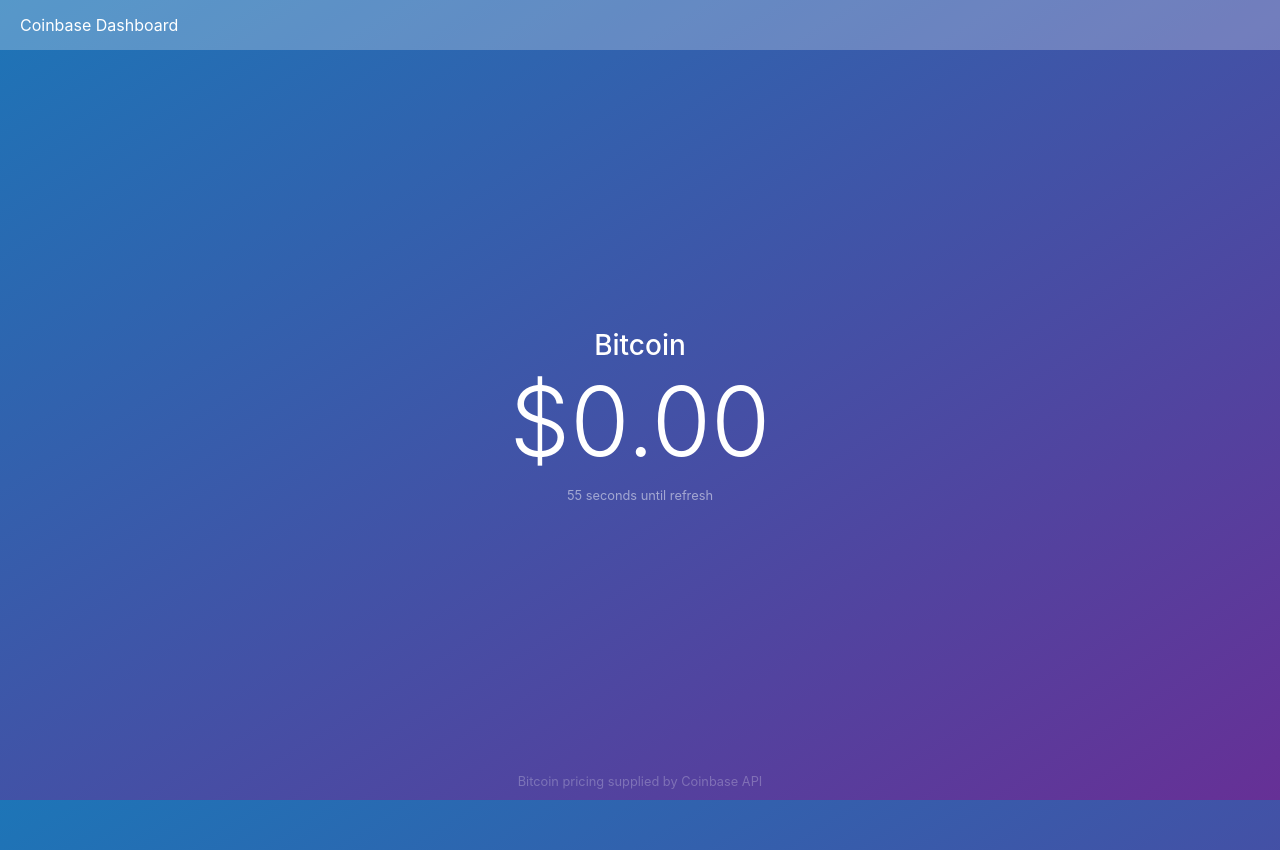
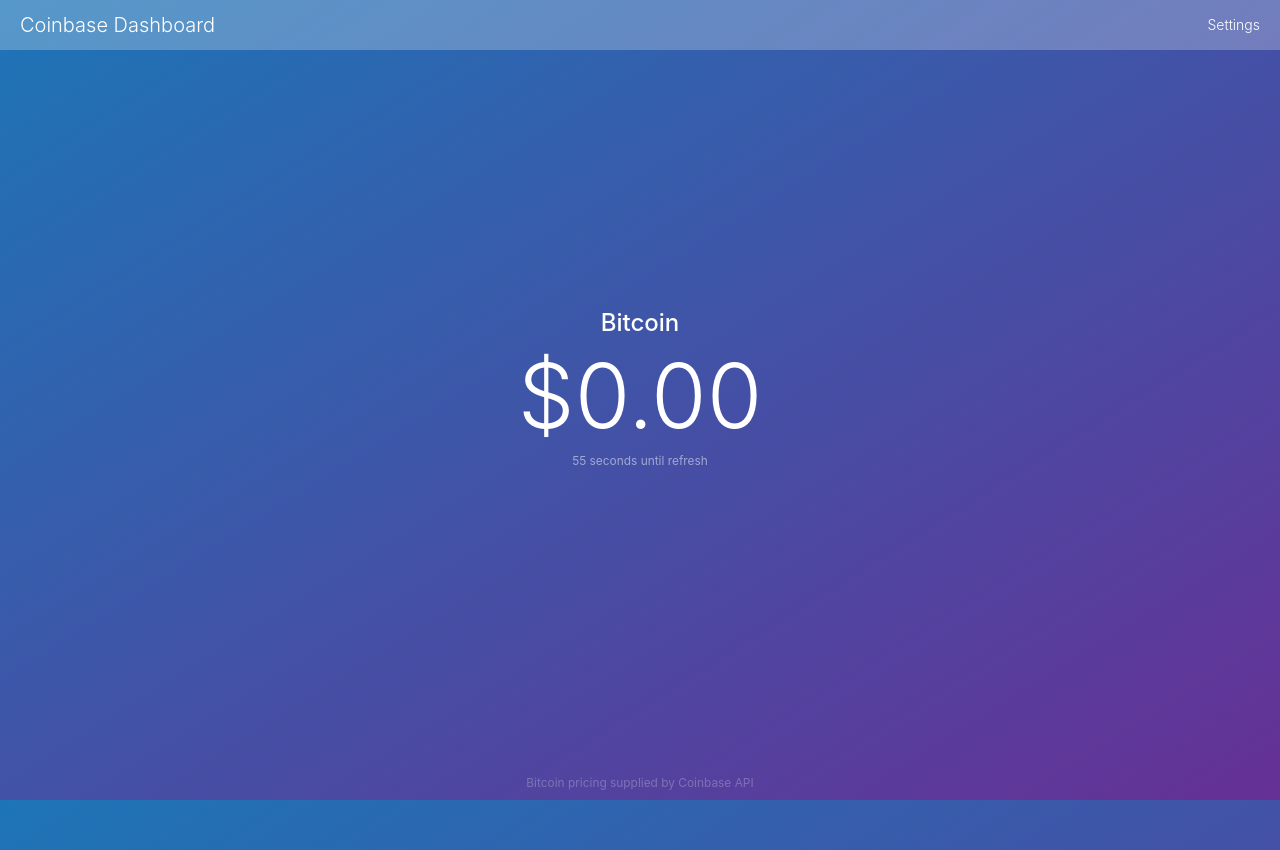
Before and after one commit to tomzmyslo/coinbase-dashboard, a React (Create React App) app: page / in a window 1280 px wide. Built offline with nearby package versions, Linux system fonts and the light colour scheme; no server answers.

Commit message:
Added modal to change local & digital currencies

```diff
--- a/package.json
+++ b/package.json
@@ -4,6 +4,7 @@
   "private": true,
   "dependencies": {
     "react": "^15.6.1",
+    "react-bootstrap": "^0.31.2",
     "react-dom": "^15.6.1"
   },
   "devDependencies": {
--- a/public/index.html
+++ b/public/index.html
@@ -4,38 +4,20 @@
     <meta charset="utf-8">
     <meta name="viewport" content="width=device-width, initial-scale=1, shrink-to-fit=no">
     <meta name="theme-color" content="#000000">
-    <!--
-      manifest.json provides metadata used when your web app is added to the
-      homescreen on Android. See https://developers.google.com/web/fundamentals/engage-and-retain/web-app-manifest/
-    -->
-    <link rel="stylesheet" href="https://maxcdn.bootstrapcdn.com/bootstrap/4.0.0-beta/css/bootstrap.min.css" integrity="sha384-/Y6pD6FV/Vv2HJnA6t+vslU6fwYXjCFtcEpHbNJ0lyAFsXTsjBbfaDjzALeQsN6M" crossorigin="anonymous">
+    <link rel="stylesheet" href="https://maxcdn.bootstrapcdn.com/bootstrap/latest/css/bootstrap.min.css">
+    <!-- <link rel="stylesheet" href="https://maxcdn.bootstrapcdn.com/bootstrap/4.0.0-beta/css/bootstrap.min.css"> -->
     <link rel="manifest" href="%PUBLIC_URL%/manifest.json">
     <link rel="shortcut icon" href="%PUBLIC_URL%/favicon.png">
-    <!--
-      Notice the use of %PUBLIC_URL% in the tags above.
-      It will be replaced with the URL of the `public` folder during the build.
-      Only files inside the `public` folder can be referenced from the HTML.
 
-      Unlike "/favicon.ico" or "favicon.ico", "%PUBLIC_URL%/favicon.ico" will
-      work correctly both with client-side routing and a non-root public URL.
-      Learn how to configure a non-root public URL by running `npm run build`.
-    -->
     <title>Coinbase Dashboard</title>
   </head>
   <body>
+
     <noscript>
       You need to enable JavaScript to run this app.
     </noscript>
+
     <div id="root"></div>
-    <!--
-      This HTML file is a template.
-      If you open it directly in the browser, you will see an empty page.
 
-      You can add webfonts, meta tags, or analytics to this file.
-      The build step will place the bundled scripts into the <body> tag.
-
-      To begin the development, run `npm start` or `yarn start`.
-      To create a production bundle, use `npm run build` or `yarn build`.
-    -->
   </body>
 </html>
--- a/src/App.css
+++ b/src/App.css
@@ -7,12 +7,21 @@
   margin: 0;
   padding: 0;
   color: white;
+  font-family: -apple-system,BlinkMacSystemFont,"Segoe UI",Roboto,"Helvetica Neue",Arial,sans-serif;
 }
 
-a, a:hover, a:visited {
+a, a:visited {
   color: white;
   cursor: pointer;
   text-decoration: none;
+  font-weight: 300;
+}
+
+a:hover {
+  color: rgba(255, 255, 255, 0.75);
+  cursor: pointer;
+  text-decoration: none;
+  font-weight: 300;
 }
 
 nav {
@@ -21,6 +30,7 @@
   height: 50px;
   line-height: 50px;
   padding-left: 20px;
+  padding-right: 20px;
   z-index: 100;
 }
 
@@ -37,6 +47,11 @@
   text-align: left;
 }
 
+.brand {
+  font-size: 2rem;
+  font-weight: 300;
+}
+
 .dashboard {
   text-align: center;
   position: absolute;
@@ -50,9 +65,17 @@
 
 .currency {
   position: relative;
-  top: 35%;
+  top: 30%;
 }
 
 .refreshStatus {
   color: rgba(255, 255, 255, 0.5);
 }
+
+.display-1 {
+  font-size: 9rem;
+  font-weight: 300;
+  line-height: 1.1;
+  margin-top: 0;
+  margin-bottom: 0.5rem;
+}
--- a/src/App.js
+++ b/src/App.js
@@ -1,5 +1,7 @@
 import React, { Component } from 'react'
 import './App.css'
+import MonetaryUnit from './MonetaryUnit'
+import CurrencyModal from './CurrencyModal'
 
 class App extends Component {
   constructor() {
@@ -8,10 +10,16 @@
       amount: '0.00',
       base: 'BTC',
       currency: 'USD',
-      name: 'Bitcoin',
+      digital: 'Bitcoin',
       refreshInterval: 1,
       seconds: 60,
+      showModal: false,
     }
+
+    this.open = this.open.bind(this)
+    this.close = this.close.bind(this)
+    this.changeCurrency = this.changeCurrency.bind(this)
+    this.getPrice = this.getPrice.bind(this)
   }
 
   getPrice() {
@@ -32,6 +40,24 @@
         console.error('Network error: ' + err);
       }
     )
+  }
+
+  open() {
+    this.setState({showModal: true})
+  }
+
+  close() {
+    this.setState({showModal: false})
+  }
+
+  changeCurrency(e) {
+    this.setState({
+      base: e.base,
+      currency: e.currency,
+      digital: e.digital,
+      seconds: 0,
+    })
+    this.close()
   }
 
   componentWillMount() {
@@ -59,17 +85,18 @@
       <div className="App">
 
         <nav>
-          <a href="/">Coinbase Dashboard</a>
+          <a className="brand" href="/">Coinbase Dashboard</a>
+          <a onClick={this.open} style={{float: 'right'}}>Settings</a>
         </nav>
 
         <div className="container-fluid">
 
           <div className="dashboard">
             <div className="currency">
-              <h3>{this.state.name}</h3>
+              <h3>{this.state.digital}</h3>
               <div className="price">
                 <h1 className="display-1">
-                  ${this.state.amount}
+                  <MonetaryUnit currency={this.state.currency} />{this.state.amount}
                 </h1>
                 <small className="refreshStatus">{this.state.seconds} seconds until refresh</small>
               </div>
@@ -82,6 +109,15 @@
 
         </div>
 
+        <CurrencyModal
+          close={this.close}
+          changeCurrency={this.changeCurrency}
+          showModal={this.state.showModal}
+          base={this.state.base}
+          currency={this.state.currency}
+          digital={this.state.digital}
+        />
+
       </div>
 
     );
--- /dev/null
+++ b/src/CurrencyModal.css
@@ -0,0 +1,3 @@
+.modal-dialog {
+  color: #333;
+}
--- /dev/null
+++ b/src/CurrencyModal.js
@@ -0,0 +1,86 @@
+import React, { Component } from 'react'
+import './CurrencyModal.css'
+import { Button, Modal } from 'react-bootstrap'
+
+class CurrencyModal extends Component {
+
+  constructor(props) {
+    super(props)
+
+    this.state = {
+      base: this.props.base,
+      currency: this.props.currency,
+      digital: this.props.digital,
+    }
+
+    this.handleInputChange = this.handleInputChange.bind(this)
+  }
+
+  handleInputChange(e) {
+    const value = e.target.value
+    const name = e.target.name
+    console.log(name + ": " + value);
+
+    if (name === "base" && value === "BTC") {
+      this.setState({digital: "Bitcoin"})
+    } else if (name === "base" && value === "ETH") {
+      this.setState({digital: "Ethereum"})
+    } else if (name === "base" && value === "LTC") {
+      this.setState({digital: "Litecoin"})
+    }
+
+    this.setState({[name]: value})
+  }
+
+  render() {
+    return(
+      <Modal show={this.props.showModal} onHide={this.props.close}>
+        <Modal.Header closeButton>
+          <Modal.Title>Change Currency</Modal.Title>
+        </Modal.Header>
+        <Modal.Body>
+          <div className="row">
+            <div className="col-md-6">
+              <div className="form-group">
+                <label>Digital Currency</label>
+                <select
+                  name="base"
+                  className="form-control"
+                  value={this.state.base}
+                  onChange={this.handleInputChange}
+                >
+                  <option value="BTC">Bitcoin</option>
+                  <option value="ETH">Ethereum</option>
+                  <option value="LTC">Litecoin</option>
+                </select>
+              </div>
+            </div>
+            <div className="col-md-6">
+              <div className="form-group">
+                <label>Local Currency</label>
+                <select
+                  name="currency"
+                  className="form-control"
+                  value={this.state.currency}
+                  onChange={this.handleInputChange}
+                >
+                  <option value="USD">United States Dollar</option>
+                  <option value="CAD">Canadian Dollar</option>
+                  <option value="EUR">Euro</option>
+                  <option value="MXN">Mexican Peso</option>
+                </select>
+              </div>
+            </div>
+          </div>
+
+        </Modal.Body>
+        <Modal.Footer>
+          <Button bsStyle="primary" onClick={() => this.props.changeCurrency(this.state)}>Save</Button>
+        </Modal.Footer>
+      </Modal>
+    )
+  }
+
+}
+
+export default CurrencyModal
--- /dev/null
+++ b/src/MonetaryUnit.js
@@ -0,0 +1,22 @@
+import React, { Component } from 'react'
+
+class MonetaryUnit extends Component {
+  render() {
+    let unit = '';
+
+    if (this.props.currency === 'MXN') {
+      unit = '\u20B1'
+    } else if (this.props.currency === 'EUR') {
+      unit = '\u20AC'
+    } else {
+      unit = '\u0024'
+    }
+    return(
+      <span>
+        {unit}
+      </span>
+    )
+  }
+}
+
+export default MonetaryUnit
```
Also changed, not shown: 1 other file (tests, documents, lock files or other folders).
